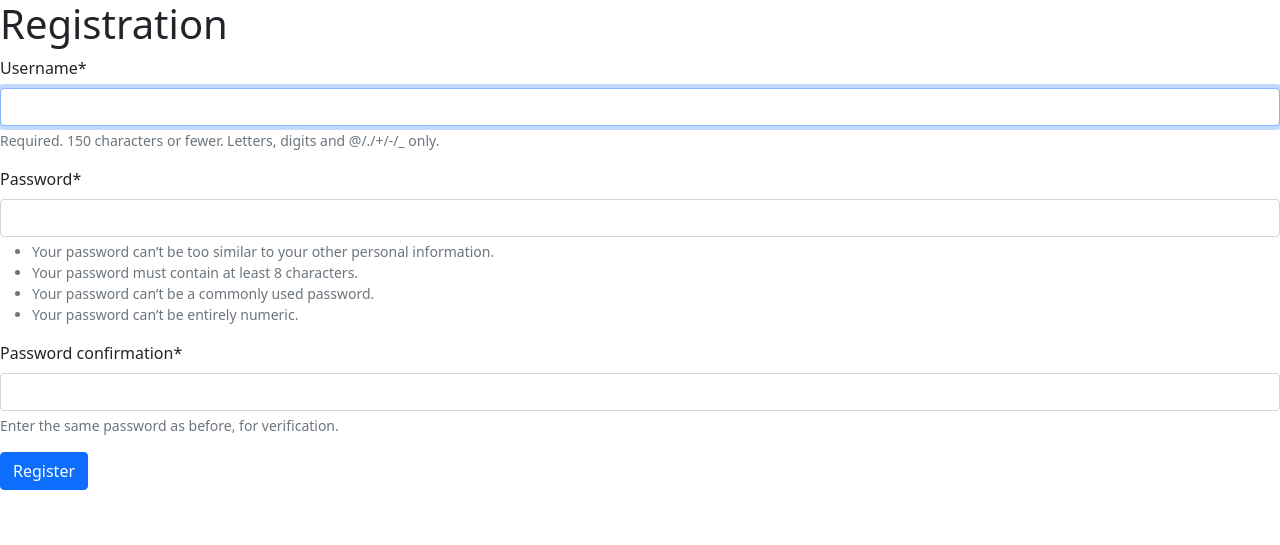
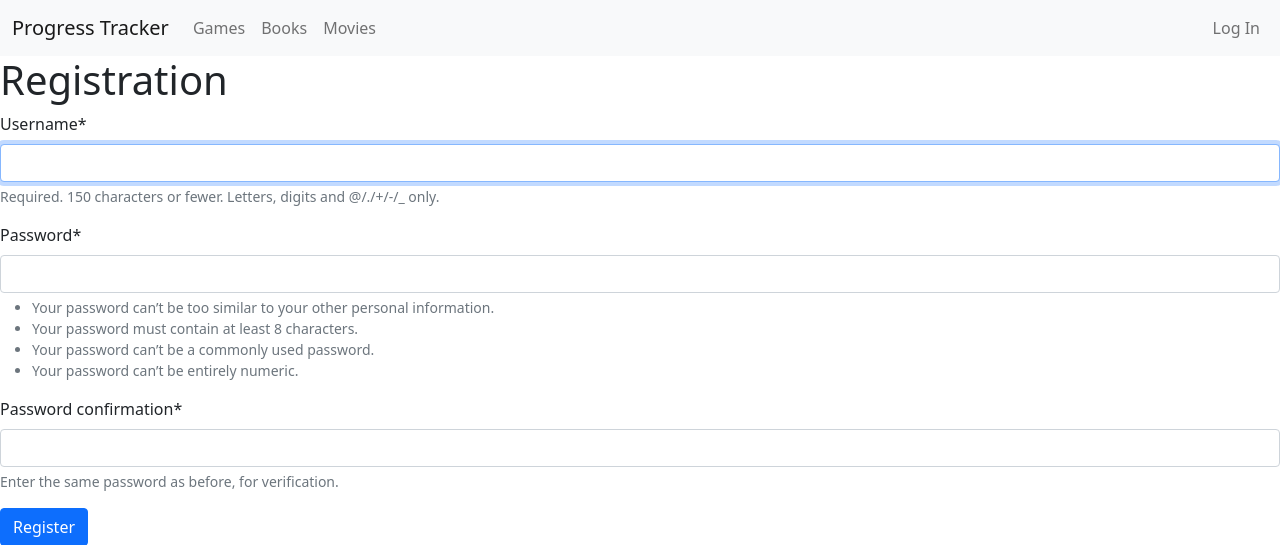
Before and after one commit to dimashevchukk/ProgressTracker, a Django app: page /accounts/registration/ in a window 1280 px wide. Shown: the top 545 px of the page. Run offline with Django 5.2, Linux system fonts and the light colour scheme; some libraries are stand-ins or nearby versions.

Commit message:
add navbar, basic routes and empty views

```diff
--- a/config/urls.py
+++ b/config/urls.py
@@ -21,6 +21,7 @@
 from django.conf.urls.static import static
 from tracker.views import UserRegistrationView
 
+
 urlpatterns = [
     path("admin/", admin.site.urls),
     path("accounts/", include("django.contrib.auth.urls")),
--- a/templates/base.html
+++ b/templates/base.html
@@ -11,11 +11,17 @@
           crossorigin="anonymous">
     {% load static %}
     <link rel="stylesheet" href="{% static 'css/styles.css' %}">
+
 </head>
 
 <body>
+{% block navbar %}
+	{% include "includes/navbar.html" %}
+{% endblock %}
 {% block content %}
 {% endblock %}
+<script src="https://cdn.jsdelivr.net/npm/@popperjs/core@2.11.8/dist/umd/popper.min.js"></script>
+<script src="https://cdn.jsdelivr.net/npm/bootstrap@5.0.2/dist/js/bootstrap.min.js"></script>
 </body>
 
 </html>
--- /dev/null
+++ b/templates/includes/navbar.html
@@ -0,0 +1,40 @@
+<nav class="navbar navbar-expand-lg navbar-light bg-light">
+  <div class="container-fluid">
+    <a class="navbar-brand" href="/">Progress Tracker</a>
+    <button class="navbar-toggler" type="button" data-bs-toggle="collapse" data-bs-target="#navbarSupportedContent" aria-controls="navbarSupportedContent" aria-expanded="false" aria-label="Переключатель навигации">
+      <span class="navbar-toggler-icon"></span>
+    </button>
+    <div class="collapse navbar-collapse" id="navbarSupportedContent">
+      <ul class="navbar-nav me-auto mb-2 mb-lg-0">
+        <li class="nav-item">
+          <a class="nav-link" href="{% url "tracker:game-list" %}">Games</a>
+        </li>
+        <li class="nav-item">
+          <a class="nav-link" href="{% url "tracker:book-list" %}">Books</a>
+        </li>
+        <li class="nav-item">
+          <a class="nav-link" href="{% url "tracker:movie-list" %}">Movies</a>
+        </li>
+      </ul>
+      <div class="d-flex">
+        <ul class="navbar-nav me-auto mb-2 mb-lg-0">
+          {% if user.is_authenticated %}
+          <li class="nav-item">
+            <a class="nav-link" href="{% url "tracker:profile-detail" %}">{{ user.username }}</a>
+          </li>
+          <li class="nav-item">
+            <form method="post" action="{% url 'logout' %}">
+              {% csrf_token %}
+              <button type="submit" class="btn btn-link nav-link">Log Out</button>
+            </form>
+          </li>
+          {% else %}
+          <li class="nav-item">
+            <a class="nav-link" href="{% url "login" %}">Log In</a>
+          </li>
+          {% endif %}
+        </ul>
+      </div>
+    </div>
+  </div>
+</nav>
--- a/tracker/urls.py
+++ b/tracker/urls.py
@@ -1,8 +1,21 @@
 from django.urls import path
 
-from tracker.views import index
+from tracker.views import (
+    index,
+    ProfileDetailView,
+    GameListView,
+    BookListView,
+    MovieListView,
+)
+
+app_name = "tracker"
 
 
 urlpatterns = [
     path("", index, name="index"),
+    path("profile/", ProfileDetailView.as_view(), name="profile-detail"),
+
+    path("games/", GameListView.as_view(), name="game-list"),
+    path("movies/", MovieListView.as_view(), name="movie-list"),
+    path("books/", BookListView.as_view(), name="book-list"),
 ]
--- a/tracker/views.py
+++ b/tracker/views.py
@@ -6,14 +6,31 @@
 
 from tracker.forms import CustomUserCreationForm
 
+
 User = get_user_model()
+
+
+class UserRegistrationView(generic.CreateView):
+    form_class = CustomUserCreationForm
+    template_name = "registration/register.html"
+    success_url = reverse_lazy("tracker:index")
 
 
 def index(request: HttpRequest) -> HttpResponse:
     return render(request, "tracker/index.html")
 
 
-class UserRegistrationView(generic.CreateView):
-    form_class = CustomUserCreationForm
-    template_name = "registration/register.html"
-    success_url = reverse_lazy("tracker:index")
+class ProfileDetailView(generic.DetailView):
+    pass
+
+
+class GameListView(generic.ListView):
+    pass
+
+
+class BookListView(generic.ListView):
+    pass
+
+
+class MovieListView(generic.ListView):
+    pass
```
